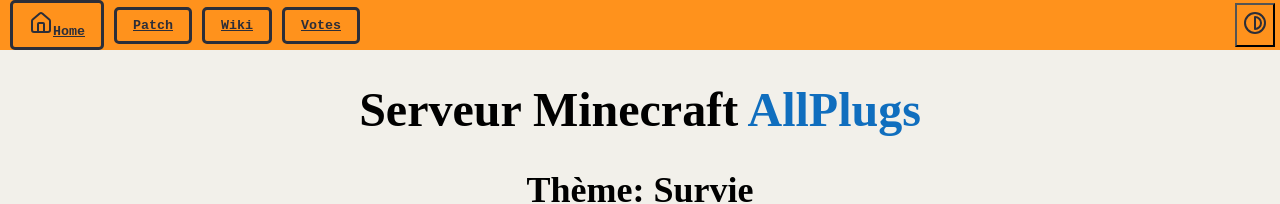
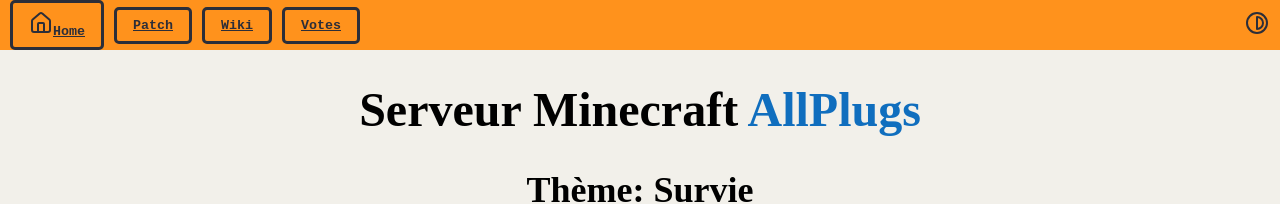
Before and after one commit to Nat688/AllPlugs-Site, a Jekyll site: the page built from index.html, in a window 1280 px wide. Shown: the top 204 px of the page. Built offline with Jekyll 4.4.1, drawn with Linux system fonts in a browser that asks for light colours.

Commit message:
Update default.html

```diff
--- a/_layouts/default.html
+++ b/_layouts/default.html
@@ -203,6 +203,7 @@
 .btn2 {
 	background-color: #FF921C;
     color: #2C2E39;
+	border: none;
 	padding: 6px 6px;
     font-family: monospace;
     font-weight: bold;
@@ -220,6 +221,9 @@
 	cursor: pointer;
 	margin-left: auto;
 	margin-right: 5px;
+}
+.btn3 {
+	border: none;
 }
 .btn2:hover {
     background-color: #ffad4d;
```
